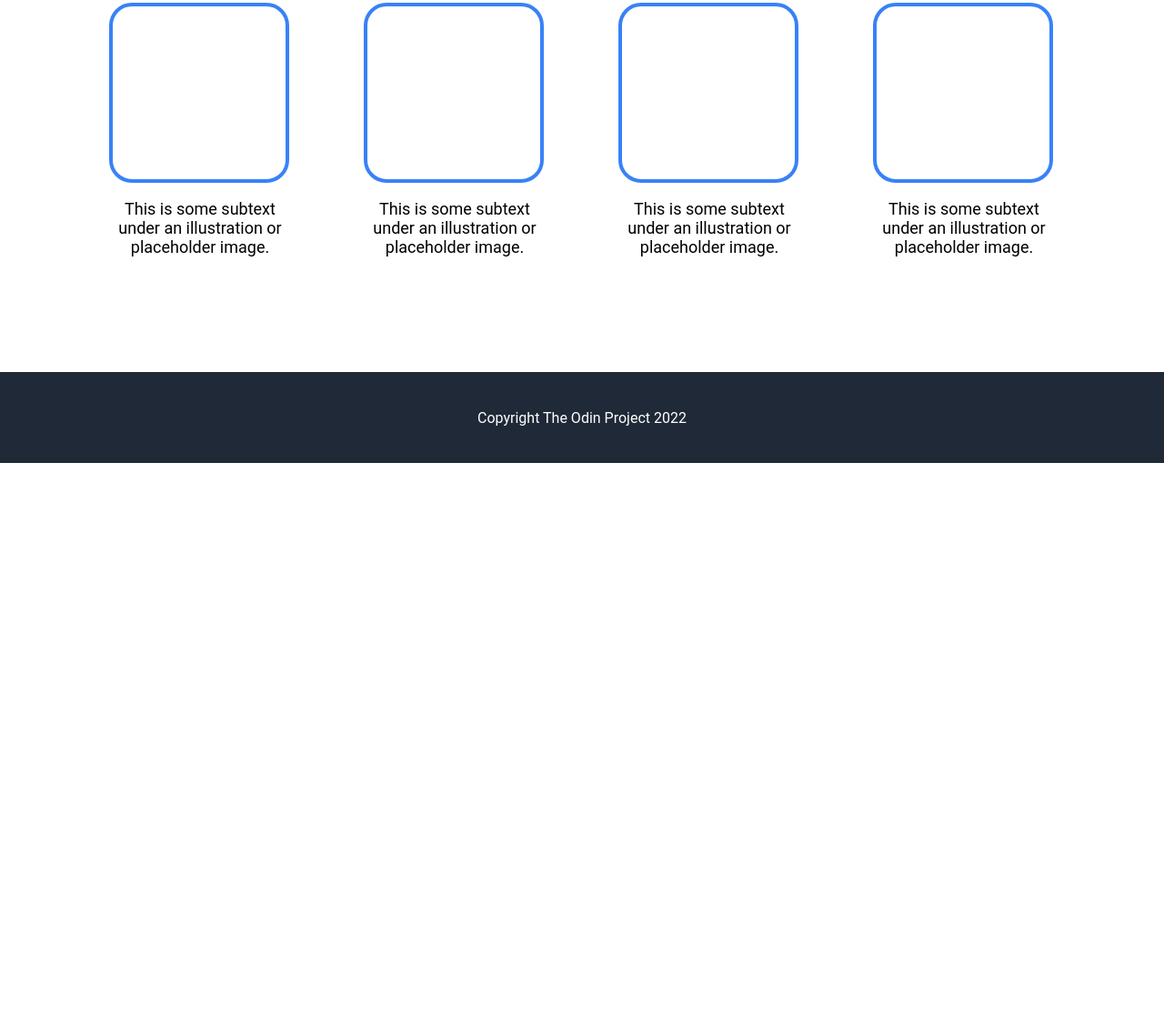
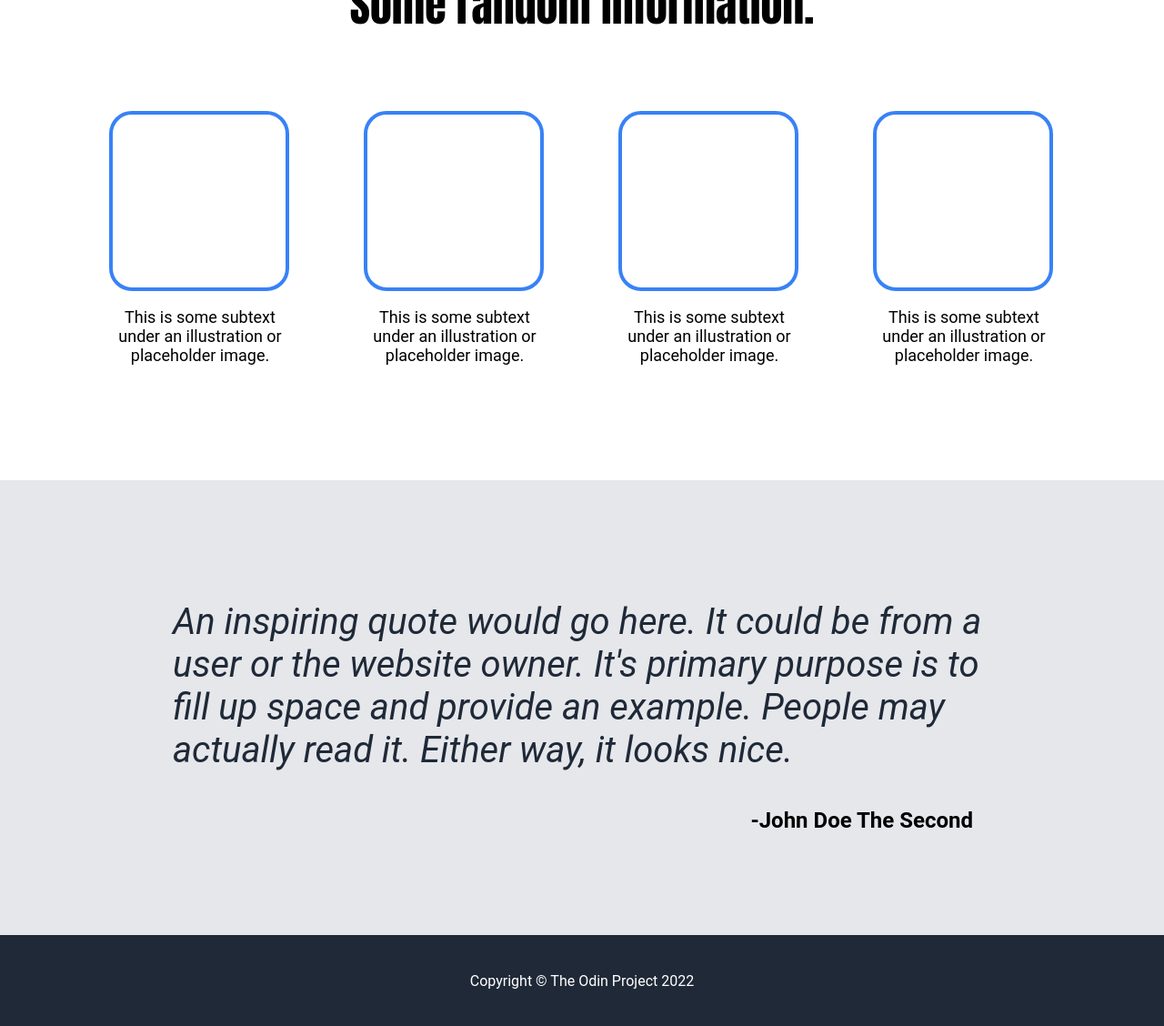
Before and after one commit to Vurnex/landing-page, a plain HTML site: page index.html in a window 1280 px wide. Shown: the part 633-1761 px from the top of the page at 91% size. Before the commit the page ends 1142 px from the top, so only its background shows below. Drawn offline with Linux system fonts and the light colour scheme.

Commit message:
Add Quote Section
Added a quote section.

Added styles for the quote section.

Slightly adjusted styles for other sections.

Added comments in the stylesheet to split up styles based on
the section.

```diff
--- a/css/styles.css
+++ b/css/styles.css
@@ -6,13 +6,15 @@ body {
     font-family: 'Roboto', sans-serif;
 }
 
+/* ----------- Header Section ------------- */
+
 .header {
     background: #1F2937;
     color: white;
     display: flex;
     flex-wrap: wrap;
     align-items: center;
-    padding: 1px 20px 20px 20px; /* top, right, bottom, left */
+    padding: 10px 20px 20px 20px; /* top, right, bottom, left */
     font-size: 32px;
     font-weight: 900;
     justify-content: space-around;
@@ -34,7 +36,6 @@ body {
     margin: 0;
     padding: 0;
     display: flex;
-    font-weight: 100; /* Used to remove boldness from header links */
   }
 
 a {
@@ -63,6 +64,15 @@ body {
 
 }
 
+.right-items {
+
+    font-size: 18px;
+    font-weight: 100; /* Used to remove boldness from header links */
+    color: #E5E7EB
+}
+
+/* ----------- Introduction Section ------------- */
+
 .intro {
 
     height: 350px;
@@ -71,6 +81,7 @@ body {
     justify-content: space-around;
     gap: 16px;
     background: #1F2937;
+    padding: 40px 1px 80px 1px;
 
 }
 
@@ -125,6 +136,8 @@ p {
 
 }
 
+/* ----------- Information Section ------------- */
+
 .info1 {
 
     height: 500px;
@@ -139,6 +152,7 @@ p {
 .info1-header {
 
     text-align: center;
+    font-weight: bold;
 }
 
 .info1-container {
@@ -177,3 +191,38 @@ p {
 
     text-align: center;
 }
+
+/* ----------- Quote Section ------------- */
+
+.info2 {
+
+    height: 400px;
+    display: flex;
+    align-items: center;
+    justify-content: space-around;
+    gap: 16px;
+    background-color: #E5E7EB;
+    padding: 50px 1px 50px 1px; /* top, right, bottom, left */
+}
+
+.info2-container {
+
+    display: flex;
+    flex-direction: column;
+    max-width: 900px;
+    max-height: 400px;
+}
+
+.info2-paragraph {
+
+    font-size: 40px;
+    font-style: italic;
+    color: #1F2937;
+}
+
+.info2-signature {
+
+    text-align: right;
+    padding-right: 20px;
+    margin-top: auto;
+}
--- a/index.html
+++ b/index.html
@@ -92,9 +92,22 @@
 
     </div>
 
+    <div class="info2">
+
+      <div class="info2-container">
+
+        <p class="info2-paragraph">An inspiring quote would go here. It could be from a user or the website owner. It's primary purpose is to fill up space and provide an example.
+          People may actually read it. Either way, it looks nice.
+        </p>
+        <h2 class="info2-signature">-John Doe The Second</h2>
+
+      </div>
+
+    </div>
+
 
     <div class="footer">
-      Copyright The Odin Project 2022
+      Copyright © The Odin Project 2022
     </div>
 
   </body>
```
Lines whose indentation alone changed are shown as unchanged.
